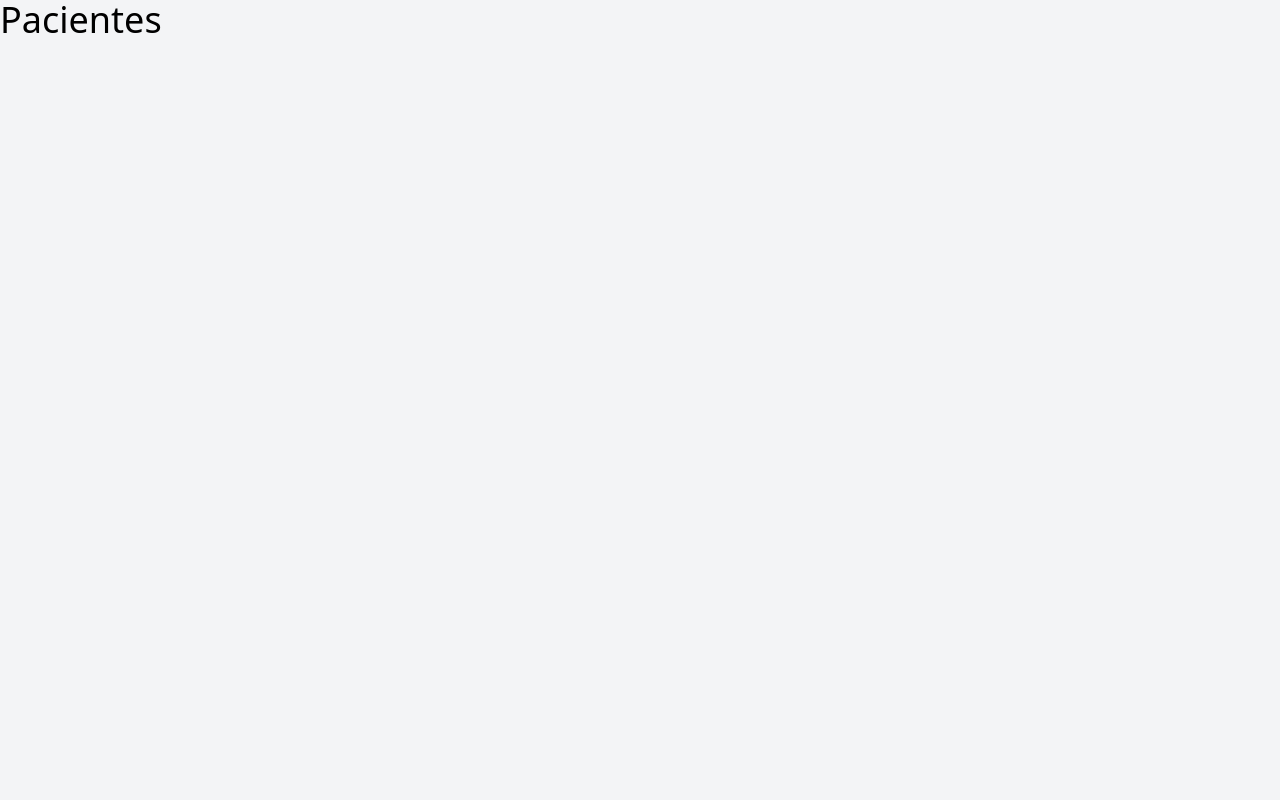
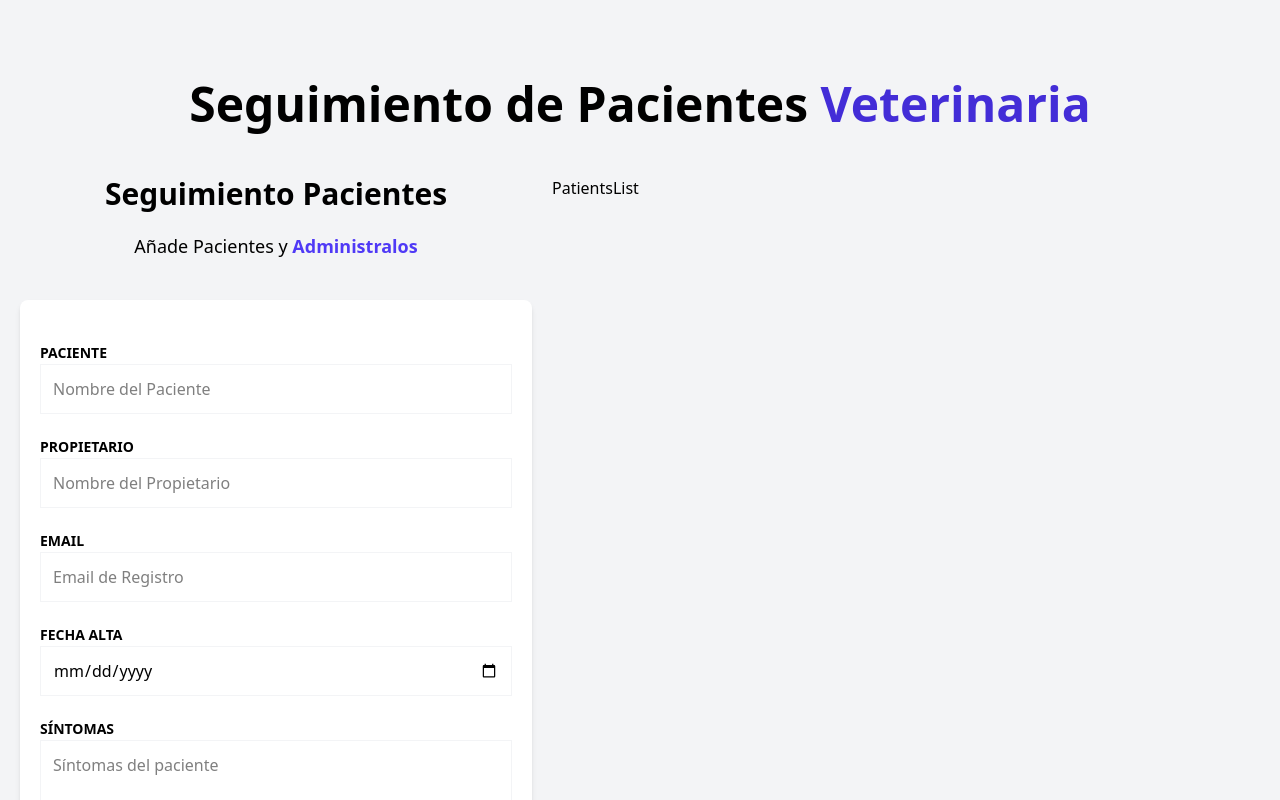
Before and after one commit to Sergiohc19/Administrador-Pacientes, a React (Vite) app: page / in a window 1280 px wide. Shown: the top 800 px of the page. Built offline with nearby package versions, Linux system fonts and the light colour scheme.

Commit message:
Creando componentes

```diff
--- a/src/App.tsx
+++ b/src/App.tsx
@@ -1,10 +1,20 @@
-
+import PatientForm from "./components/PatientForm";
+import { PatientsList } from "./components/PatientsList";
 
 export const App = () => {
   return (
     <>
-    <h1 className='text-4xl'>Pacientes</h1>
+      <div className="container mx-auto mt-20">
+        <h1 className="font-black text-5xl text-center md:2/3 md:mx-auto">
+          Seguimiento de Pacientes {""}
+          <span className="text-indigo-700 ">Veterinaria</span>
+        </h1>
+
+        <div className="mt-12 md:flex">
+          <PatientForm />
+          <PatientsList />
+        </div>
+      </div>
     </>
-
-  )
-}
+  );
+};
--- /dev/null
+++ b/src/components/PatientForm.tsx
@@ -0,0 +1,83 @@
+
+export default function PatientForm() {
+
+  return (
+    <div className="md:w-1/2 lg:w-2/5 mx-5">
+        <h2 className="font-black text-3xl text-center">Seguimiento Pacientes</h2>
+
+        <p className="text-lg mt-5 text-center mb-10">
+            Añade Pacientes y {''}
+            <span className="text-indigo-600 font-bold">Administralos</span>
+        </p>
+
+        <form
+            className="bg-white shadow-md rounded-lg py-10 px-5 mb-10"
+            noValidate
+        >
+              <div className="mb-5">
+                  <label htmlFor="name" className="text-sm uppercase font-bold">
+                      Paciente
+                  </label>
+                  <input
+                      id="name"
+                      className="w-full p-3  border border-gray-100"
+                      type="text"
+                      placeholder="Nombre del Paciente"
+                  />
+              </div>
+
+              <div className="mb-5">
+                <label htmlFor="caretaker" className="text-sm uppercase font-bold">
+                    Propietario
+                </label>
+                <input
+                    id="caretaker"
+                    className="w-full p-3  border border-gray-100"
+                    type="text"
+                    placeholder="Nombre del Propietario"
+                />
+              </div>
+
+            <div className="mb-5">
+              <label htmlFor="email" className="text-sm uppercase font-bold">
+                  Email
+              </label>
+              <input
+                  id="email"
+                  className="w-full p-3  border border-gray-100"
+                  type="email"
+                  placeholder="Email de Registro"
+              />
+            </div>
+
+            <div className="mb-5">
+                <label htmlFor="date" className="text-sm uppercase font-bold">
+                    Fecha Alta
+                </label>
+                <input
+                    id="date"
+                    className="w-full p-3  border border-gray-100"
+                    type="date"
+                />
+            </div>
+
+            <div className="mb-5">
+                <label htmlFor="symptoms" className="text-sm uppercase font-bold">
+                Síntomas
+                </label>
+                <textarea
+                    id="symptoms"
+                    className="w-full p-3  border border-gray-100"
+                    placeholder="Síntomas del paciente"
+                ></textarea>
+            </div>
+
+            <input
+                type="submit"
+                className="bg-indigo-600 w-full p-3 text-white uppercase font-bold hover:bg-indigo-700 cursor-pointer transition-colors"
+                value='Guardar Paciente'
+            />
+        </form>
+    </div>
+  )
+}
--- /dev/null
+++ b/src/components/PatientsList.tsx
@@ -0,0 +1,7 @@
+
+
+export const PatientsList = () => {
+  return (
+    <div>PatientsList</div>
+  )
+}
```
